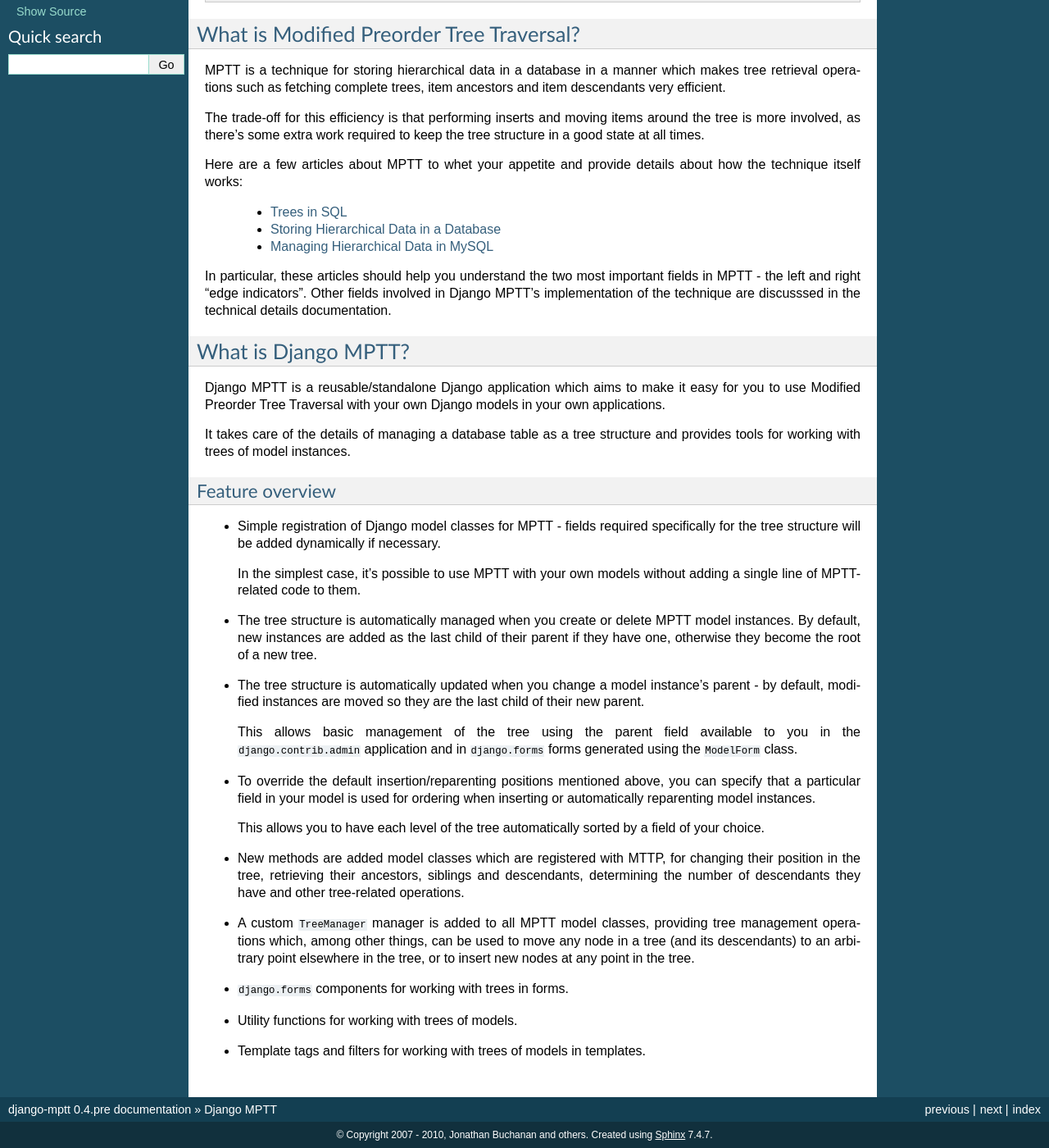
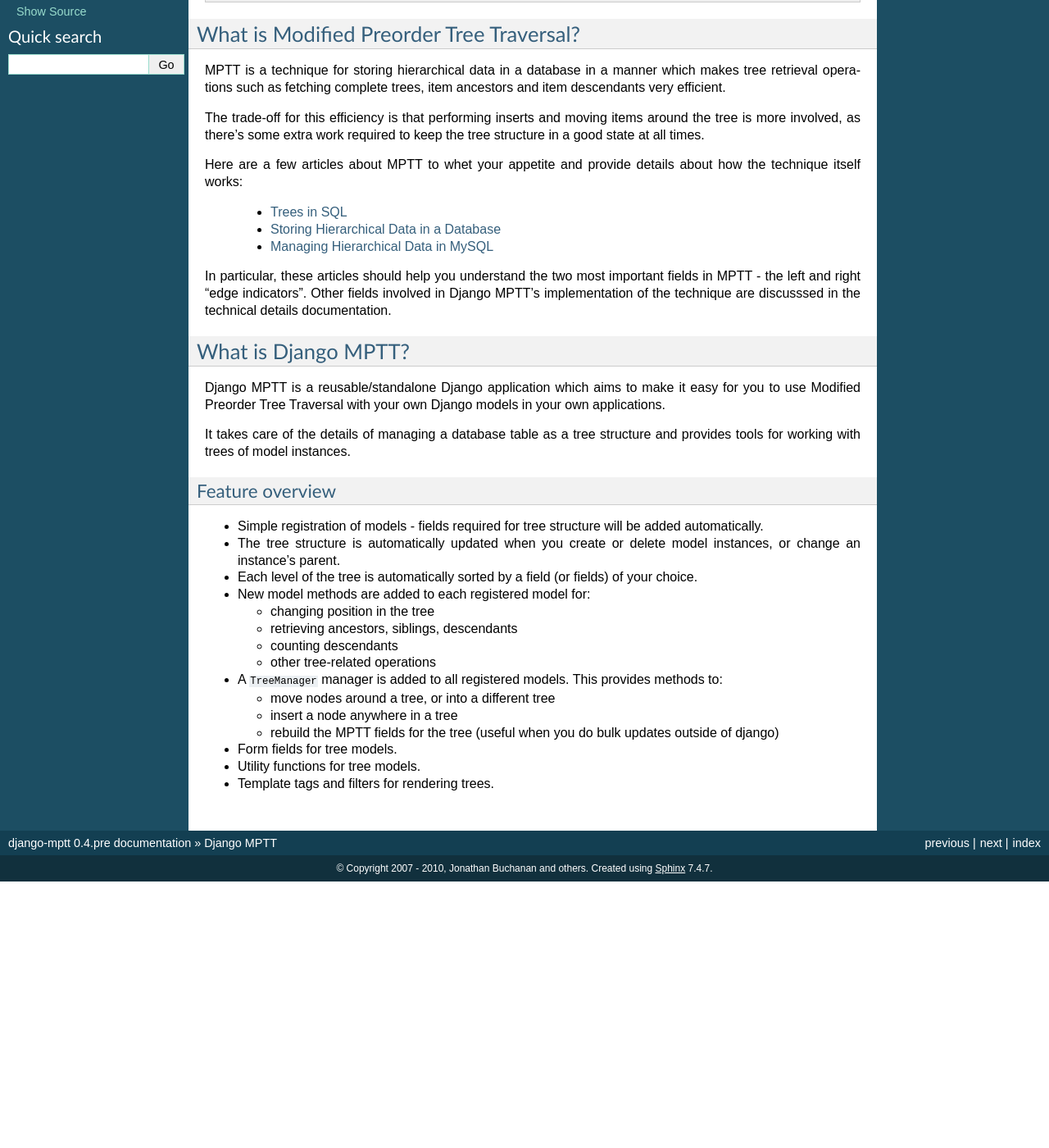
Before and after one commit to django-mptt/django-mptt, a Sphinx documentation site: the page built from docs/overview.txt, in a window 1280 px wide and 1400 px high, scrolled down 298 px. Shown: the whole window at 82% size. Built offline with Sphinx 7.4.7, drawn with Linux system fonts in a browser that asks for light colours; after the commit the page ends 1373 px from its top, so only the background shows below that.

Commit message:
tweaks and updates to overview and install docs

```diff
--- a/docs/overview.txt
+++ b/docs/overview.txt
@@ -52,48 +52,32 @@
 Feature overview
 ----------------
 
-* Simple registration of Django model classes for MPTT - fields required
-  specifically for the tree structure will be added dynamically if
-  necessary.
+* Simple registration of models - fields required for tree structure will be
+  added automatically.
 
-  In the simplest case, it's possible to use MPTT with your own models
-  without adding a single line of MPTT-related code to them.
+* The tree structure is automatically updated when you create or delete
+  model instances, or change an instance's parent.
 
-* The tree structure is automatically managed when you create or delete
-  MPTT model instances. By default, new instances are added as the last
-  child of their parent if they have one, otherwise they become the root
-  of a new tree.
+* Each level of the tree is automatically sorted by a field (or fields) of your
+  choice.
 
-* The tree structure is automatically updated when you change a
-  model instance's parent - by default, modified instances are moved so
-  they are the last child of their new parent.
+* New model methods are added to each registered model for:
 
-  This allows basic management of the tree using the parent field
-  available to you in the ``django.contrib.admin`` application and in
-  ``django.forms`` forms generated using the ``ModelForm`` class.
+  * changing position in the tree
+  * retrieving ancestors, siblings, descendants
+  * counting descendants
+  * other tree-related operations
 
-* To override the default insertion/reparenting positions mentioned
-  above, you can specify that a particular field in your model is used
-  for ordering when inserting or automatically reparenting model
-  instances.
+* A ``TreeManager`` manager is added to all registered models. This provides
+  methods to:
 
-  This allows you to have each level of the tree automatically sorted by
-  a field of your choice.
+  * move nodes around a tree, or into a different tree
+  * insert a node anywhere in a tree
+  * rebuild the MPTT fields for the tree (useful when you do bulk updates
+    outside of django)
 
-* New methods are added model classes which are registered with MTTP,
-  for changing their position in the tree, retrieving their ancestors,
-  siblings and descendants, determining the number of descendants they
-  have and other tree-related operations.
+* Form fields for tree models.
 
-* A custom ``TreeManager`` manager is added to all MPTT model classes,
-  providing tree management operations which, among other things, can be
-  used to move any node in a tree (and its descendants) to an arbitrary
-  point elsewhere in the tree, or to insert new nodes at any point in
-  the tree.
+* Utility functions for tree models.
 
-* ``django.forms`` components for working with trees in forms.
-
-* Utility functions for working with trees of models.
-
-* Template tags and filters for working with trees of models in
-  templates.
+* Template tags and filters for rendering trees.
```
Also changed, not shown: docs/install.txt (+8 -21 lines).
